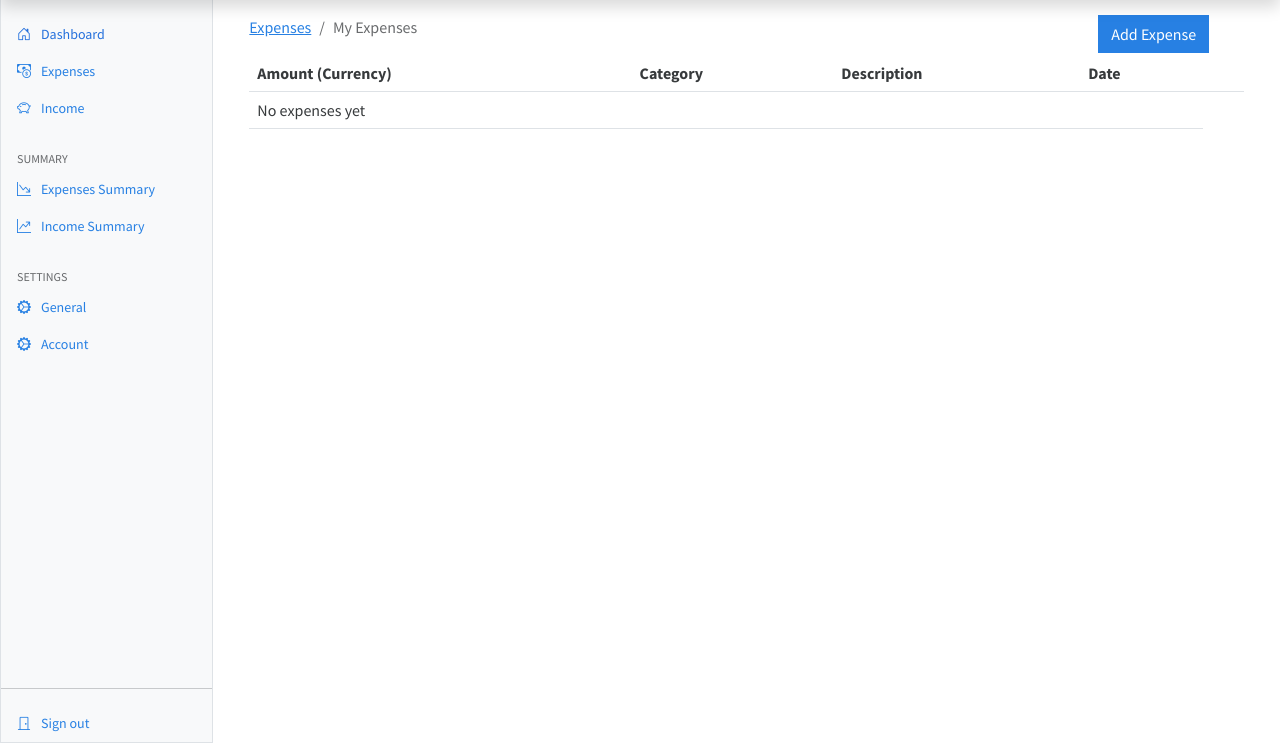
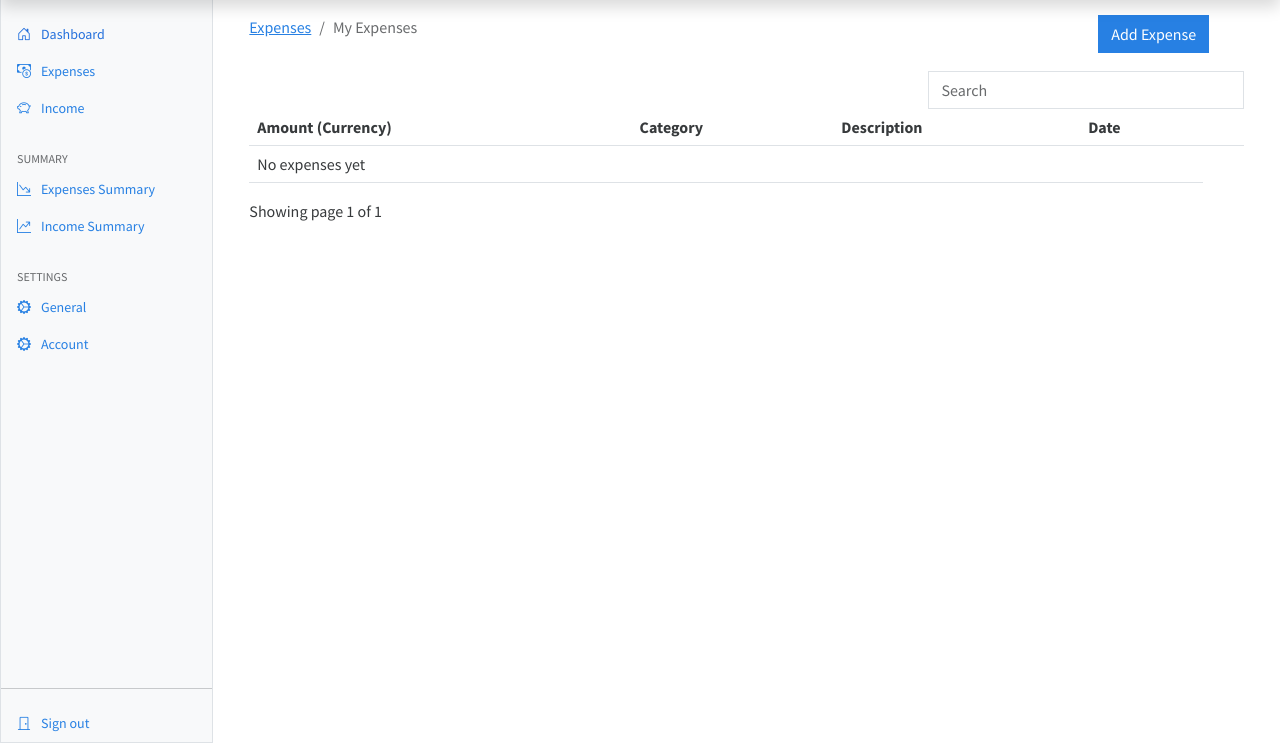
Before and after one commit to pdagrawal/income-expense, a Django app: page / in a window 1280 px wide. Shown: the part 49-800 px from the top of the page. Run offline with Django 4.2, Linux system fonts and the light colour scheme; the visitor is signed in with stand-in values (Sample User, id 1); data that the repository does not hold is empty; some libraries are stand-ins or nearby versions.

Commit message:
Added expenses search

```diff
--- a/expensewebsite/apps/expenses/urls.py
+++ b/expensewebsite/apps/expenses/urls.py
@@ -1,4 +1,5 @@
 from django.urls import path
+from django.views.decorators.csrf import csrf_exempt
 
 from . import views
 
@@ -8,4 +9,5 @@ urlpatterns = [
     path("expenses/new", views.new, name="new"),
     path("expenses/<int:id>/edit", views.edit, name="edit"),
     path("expenses/<int:id>/delete", views.delete, name="delete"),
+    path("expenses/search", csrf_exempt(views.search), name="search"),
 ]
--- a/expensewebsite/apps/expenses/views.py
+++ b/expensewebsite/apps/expenses/views.py
@@ -1,5 +1,9 @@
+import json
+
 from django.contrib import messages
 from django.contrib.auth.decorators import login_required
+from django.core.paginator import Paginator
+from django.http import JsonResponse
 from django.shortcuts import redirect, render
 
 from .models import Category, Expense
@@ -8,8 +12,26 @@ from .models import Category, Expense
 @login_required(login_url="/authentication/login")
 def index(request):
     expenses = Expense.objects.filter(owner=request.user)
-    context = {"expenses": expenses}
+    paginator = Paginator(expenses, 5)
+    page_number = request.GET.get("page")
+    page_obj = paginator.get_page(page_number)
+    context = {"expenses": expenses, "page_obj": page_obj}
     return render(request, "expenses/index.html", context)
+
+
+def search(request):
+    if request.method == "POST":
+        search_str = json.loads(request.body).get("searchValue", "")
+        expenses = (
+            Expense.objects.filter(owner=request.user, amount__istartswith=search_str)
+            | Expense.objects.filter(owner=request.user, date__istartswith=search_str)
+            | Expense.objects.filter(
+                owner=request.user, description__icontains=search_str
+            )
+            | Expense.objects.filter(owner=request.user, category__icontains=search_str)
+        )
+        data = list(expenses.values())
+        return JsonResponse(data, safe=False)
 
 
 def new(request):
--- /dev/null
+++ b/expensewebsite/static/js/searchExpenses.js
@@ -0,0 +1,45 @@
+const searchField = document.querySelector("#expenseSearchField");
+const searchTableOutput = document.querySelector(".table-output");
+const appTableOutput = document.querySelector(".app-table");
+const paginationContainer = document.querySelector(".pagination-container");
+const tBodyContainer = document.querySelector(".table-output-body");
+
+searchTableOutput.style.display = "none";
+
+searchField.addEventListener("keyup", (e) => {
+  const searchValue = e.target.value;
+  console.log(searchValue);
+
+  if (searchValue.trim().length > 0) {
+    paginationContainer.style.display = "none";
+    tBodyContainer.innerHTML = "";
+    fetch("/expenses/search", {
+      body: JSON.stringify({ searchValue: searchValue.trim() }),
+      method: "POST",
+    })
+      .then((res) => res.json())
+      .then((data) => {
+        console.log("data", data);
+        searchTableOutput.style.display = "block";
+        appTableOutput.style.display = "none";
+        if (data.length === 0) {
+          tBodyContainer.innerHTML = "No results found";
+        } else {
+          data.forEach((item) => {
+            tBodyContainer.innerHTML += `
+            <tr>
+            <td>${item.amount}</td>
+            <td>${item.category}</td>
+            <td>${item.description}</td>
+            <td>${item.date}</td>
+            </tr>
+            `;
+          });
+        }
+      });
+  } else {
+    searchTableOutput.style.display = "none";
+    appTableOutput.style.display = "block";
+    paginationContainer.style.display = "block";
+  }
+});
--- a/expensewebsite/templates/base.html
+++ b/expensewebsite/templates/base.html
@@ -1,39 +1,68 @@
 {% load static %}
 <html lang="en" data-bs-theme="auto">
-  <head><script src="/docs/5.3/assets/js/color-modes.js"></script>
-
-    <meta charset="utf-8">
-    <meta name="viewport" content="width=device-width, initial-scale=1">
+  <head>
+    <meta charset="utf-8" />
+    <meta name="viewport" content="width=device-width, initial-scale=1" />
     <title>IncomeExpenses {% block title %}{% endblock %}</title>
 
-    <link href="{% static 'css/bootstrap.min.css' %}" rel="stylesheet">
-    <link href="{% static 'css/main.css' %}" rel="stylesheet">
+    <link href="{% static 'css/bootstrap.min.css' %}" rel="stylesheet" />
+    <link href="{% static 'css/main.css' %}" rel="stylesheet" />
 
     <!-- Custom styles for this template -->
-    <link href="https://cdn.jsdelivr.net/npm/bootstrap-icons@1.10.3/font/bootstrap-icons.css" rel="stylesheet">
+    <link
+      href="https://cdn.jsdelivr.net/npm/bootstrap-icons@1.10.3/font/bootstrap-icons.css"
+      rel="stylesheet"
+    />
     <!-- Custom styles for this template -->
-    <link href="{% static 'css/dashboard.css' %}" rel="stylesheet">
+    <link href="{% static 'css/dashboard.css' %}" rel="stylesheet" />
   </head>
   <body>
-
-    <header class="navbar sticky-top bg-dark flex-md-nowrap p-0 shadow" data-bs-theme="dark">
-      <a class="navbar-brand col-md-3 col-lg-2 me-0 px-3 fs-6 text-white" href="#">IncomeExpenses</a>
+    <header
+      class="navbar sticky-top bg-dark flex-md-nowrap p-0 shadow"
+      data-bs-theme="dark"
+    >
+      <a
+        class="navbar-brand col-md-3 col-lg-2 me-0 px-3 fs-6 text-white"
+        href="#"
+        >IncomeExpenses</a
+      >
 
       <ul class="navbar-nav flex-row d-md-none">
         <li class="nav-item text-nowrap">
-          <button class="nav-link px-3 text-white" type="button" data-bs-toggle="collapse" data-bs-target="#navbarSearch" aria-controls="navbarSearch" aria-expanded="false" aria-label="Toggle search">
+          <button
+            class="nav-link px-3 text-white"
+            type="button"
+            data-bs-toggle="collapse"
+            data-bs-target="#navbarSearch"
+            aria-controls="navbarSearch"
+            aria-expanded="false"
+            aria-label="Toggle search"
+          >
             <i class="bi bi-search"></i>
           </button>
         </li>
         <li class="nav-item text-nowrap">
-          <button class="nav-link px-3 text-white" type="button" data-bs-toggle="offcanvas" data-bs-target="#sidebarMenu" aria-controls="sidebarMenu" aria-expanded="false" aria-label="Toggle navigation">
+          <button
+            class="nav-link px-3 text-white"
+            type="button"
+            data-bs-toggle="offcanvas"
+            data-bs-target="#sidebarMenu"
+            aria-controls="sidebarMenu"
+            aria-expanded="false"
+            aria-label="Toggle navigation"
+          >
             <i class="bi bi-list"></i>
           </button>
         </li>
       </ul>
 
       <div id="navbarSearch" class="navbar-search w-100 collapse">
-        <input class="form-control w-100 rounded-0 border-0" type="text" placeholder="Search" aria-label="Search">
+        <input
+          class="form-control w-100 rounded-0 border-0"
+          type="text"
+          placeholder="Search"
+          aria-label="Search"
+        />
       </div>
     </header>
 
@@ -42,12 +71,15 @@
         {% include 'partials/_sidebar.html' %}
 
         <main class="col-md-9 ms-sm-auto col-lg-10 px-md-4">
-          {% block content %}
-          {% endblock %}
+          {% block content %} {% endblock %}
         </main>
       </div>
     </div>
-    <script src="https://cdn.jsdelivr.net/npm/chart.js@4.2.1/dist/chart.umd.min.js" integrity="sha384-gdQErvCNWvHQZj6XZM0dNsAoY4v+j5P1XDpNkcM3HJG1Yx04ecqIHk7+4VBOCHOG" crossorigin="anonymous"></script>
+    <script
+      src="https://cdn.jsdelivr.net/npm/chart.js@4.2.1/dist/chart.umd.min.js"
+      integrity="sha384-gdQErvCNWvHQZj6XZM0dNsAoY4v+j5P1XDpNkcM3HJG1Yx04ecqIHk7+4VBOCHOG"
+      crossorigin="anonymous"
+    ></script>
     <script src="{% static 'js/main.js' %}"></script>
   </body>
 </html>
--- a/expensewebsite/templates/base_auth.html
+++ b/expensewebsite/templates/base_auth.html
@@ -1,8 +1,6 @@
 {% load static %}
 <html lang="en" data-bs-theme="auto">
   <head>
-    <script src="/docs/5.3/assets/js/color-modes.js"></script>
-
     <meta charset="utf-8" />
     <meta name="viewport" content="width=device-width, initial-scale=1" />
     <title>IncomeExpenses {% block title %}{% endblock %}</title>
--- a/expensewebsite/templates/expenses/index.html
+++ b/expensewebsite/templates/expenses/index.html
@@ -1,4 +1,6 @@
-{% extends 'base.html' %} {% block content %}
+{% extends 'base.html' %}
+{% load static %}
+{% block content %}
 <div class="container mt-3">
   <div class="row">
     <div class="col-md-10">
@@ -20,6 +22,15 @@
 </div>
 <div class="container">
   {% include 'partials/_messages.html' %}
+  <div class="row mt-3">
+    <div class="col-md-8"></div>
+    <div class="col-md-4">
+      <div class="form-group">
+        <input type="text" class="form-control" id="expenseSearchField" placeholder="Search">
+      </div>
+    </div>
+  </div>
+  <div class="app-table">
     <table class="table table-stripped table-hover">
       <thead>
         <tr>
@@ -35,7 +46,7 @@
         <tr>
           <td colspan="4">No expenses yet</td>
         </tr>
-      {% endif %} {% for expense in expenses %}
+        {% endif %} {% for expense in page_obj %}
         <tr>
           <td>{{expense.amount}}</td>
           <td>{{expense.category}}</td>
@@ -53,4 +64,41 @@
       </tbody>
     </table>
   </div>
+  <div class="table-output">
+    <table class="table table-stripped table-hover">
+      <thead>
+        <tr>
+          <th>Amount (Currency)</th>
+          <th>Category</th>
+          <th>Description</th>
+          <th>Date</th>
+          <th></th>
+        </tr>
+      </thead>
+      <tbody class="table-output-body">
+
+      </tbody>
+    </table>
+  </div>
+  <div class="pagination-container">
+    <div class="">
+      Showing page {{page_obj.number}} of {{page_obj.paginator.num_pages}}
+    </div>
+    <ul class="pagination float-end mr-auto">
+      {% if page_obj.has_previous %}
+        <li {% if page_obj.number == 1 %} class="page-item active" {% endif %} >
+          <a class="page-link" href="?page=1">&laquo; 1</a>
+        </li>
+        <li class="page-item">
+          <a class="page-link" href="?page={{ page_obj.previous_page_number }}">Previous</a>
+        </li>
+      {% endif %}
+      {% if page_obj.has_next %}
+        <li class="page-item"><a class="page-link" href="?page={{ page_obj.next_page_number }}">Next</a></li>
+        <li class="page-item"><a class="page-link" href="?page={{ page_obj.paginator.num_pages }}">{{ page_obj.paginator.num_pages }} &raquo;</a></li>
+      {% endif %}
+    </ul>
+  </div>
+</div>
+<script src="{% static 'js/searchExpenses.js' %}"></script>
 {% endblock %}
```
Also changed, not shown: expensewebsite/static/js/register.js (+34 -32 lines). Lines whose indentation alone changed are shown as unchanged.
